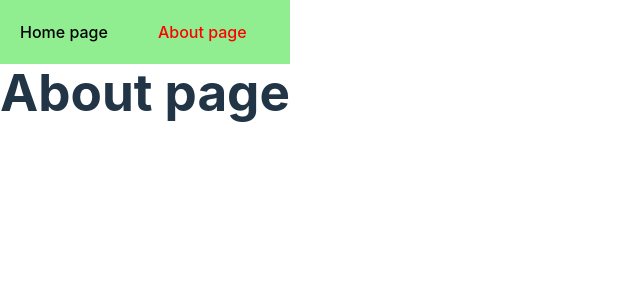
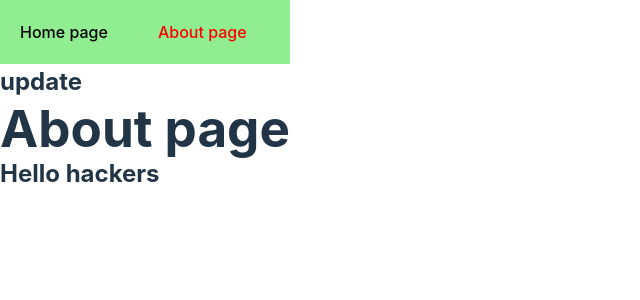
Before and after one commit to zokirjonmurotov/beta2, a React (Vite) app: page /about in a window 1280 px wide. Shown: the top 300 px of the page, without its empty margins (0-640 px from the left). Built offline with nearby package versions, Linux system fonts and the light colour scheme.

Commit message:
added some hello texts to app and about pages

```diff
--- a/src/App.jsx
+++ b/src/App.jsx
@@ -16,6 +16,7 @@ function App() {
         <Route path='/about' element={<About/>}/>
         <Route path='*' element={<NotFound/>}/>
       </Routes>
+      <h2>Hello hackers</h2>
     </div>
   )
 }
--- a/src/pages/about/About.jsx
+++ b/src/pages/about/About.jsx
@@ -3,6 +3,7 @@ import React from 'react';
 const About = () => {
     return (
         <div>
+            <h2>update</h2>
             <h1>About page</h1>
         </div>
     );
```
